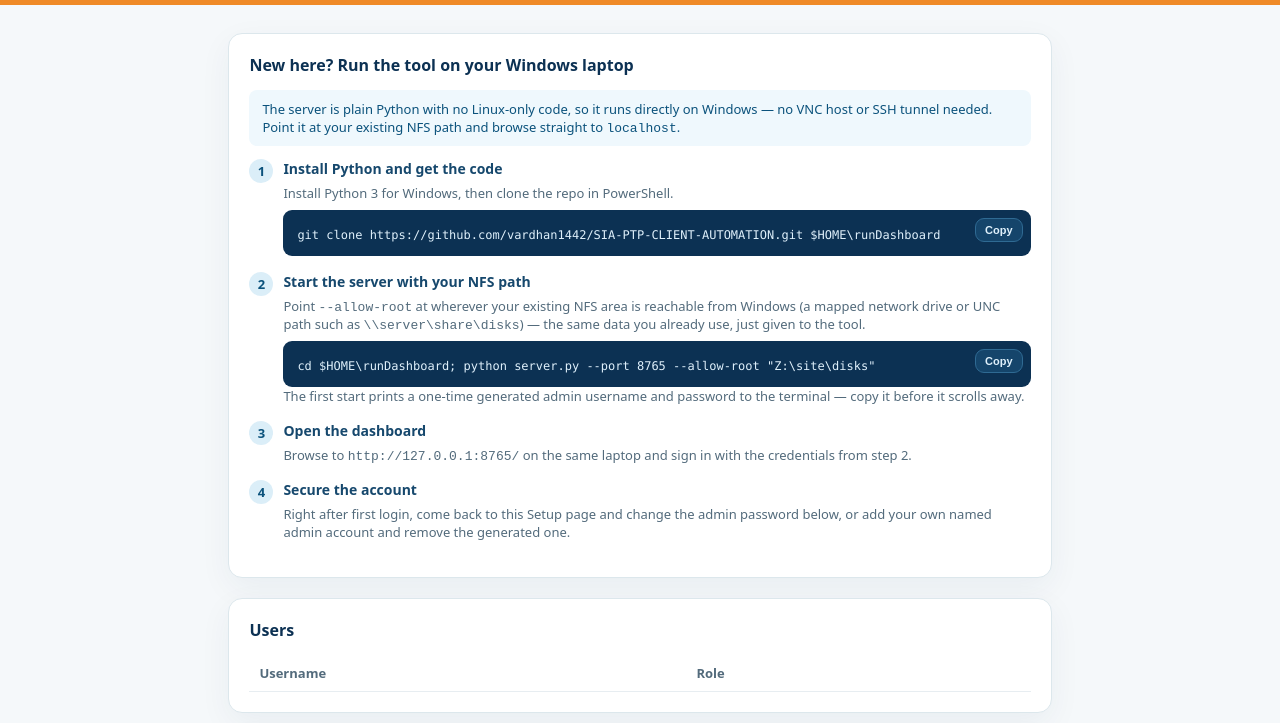
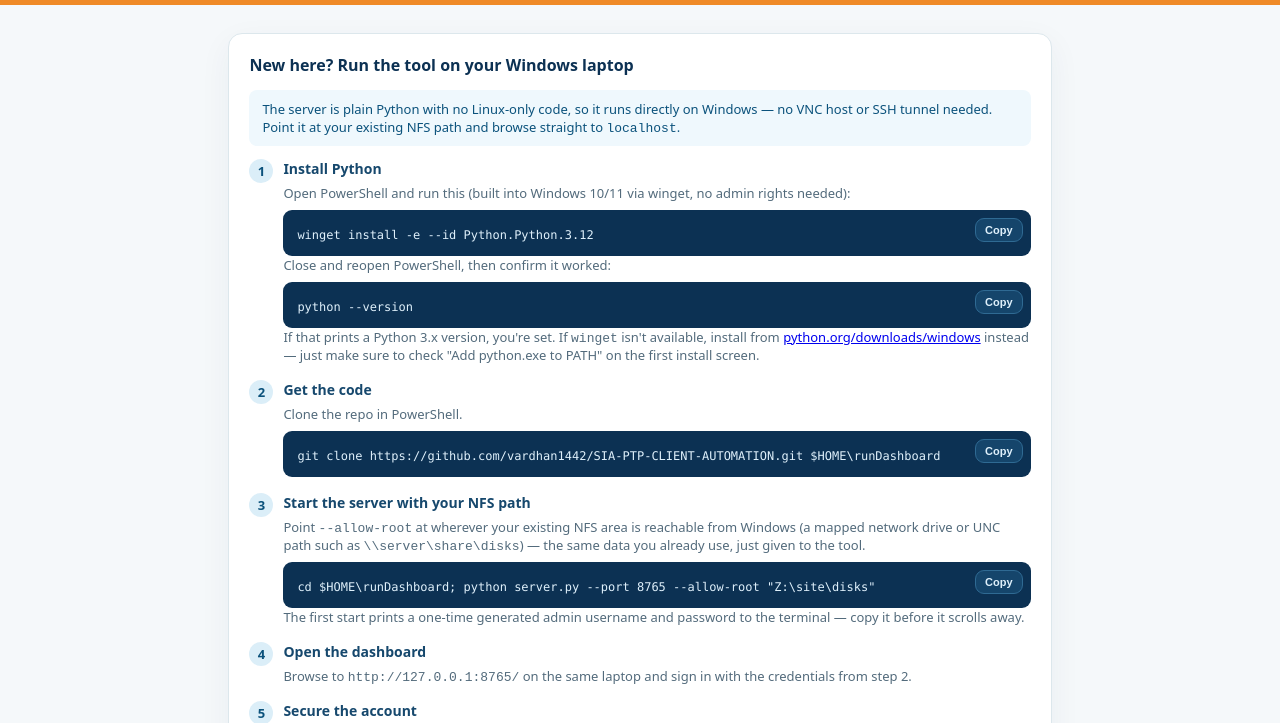
Before and after one commit to vardhan1442/SIA-PTP-CLIENT-AUTOMATION, a plain HTML site: page static/setup.html in a window 1280 px wide. Shown: the part 74-797 px from the top of the page. Drawn offline with Linux system fonts and the light colour scheme; no server answers.

Commit message:
Add concrete Python install instructions to setup page

```diff
--- a/static/setup.html
+++ b/static/setup.html
@@ -51,8 +51,16 @@ th{color:var(--muted);font-weight:700}
   <p class="msg" style="background:#eff8fd;color:#0b527c">The server is plain Python with no Linux-only code, so it runs directly on Windows &mdash; no VNC host or SSH tunnel needed. Point it at your existing NFS path and browse straight to <code>localhost</code>.</p>
   <ol class="steps">
    <li>
-    <h3>Install Python and get the code</h3>
-    <p>Install Python 3 for Windows, then clone the repo in PowerShell.</p>
+    <h3>Install Python</h3>
+    <p>Open PowerShell and run this (built into Windows 10/11 via winget, no admin rights needed):</p>
+    <div class="codebox"><code id="cmdInstallPy">winget install -e --id Python.Python.3.12</code><button class="ghost copy" data-copy="cmdInstallPy">Copy</button></div>
+    <p>Close and reopen PowerShell, then confirm it worked:</p>
+    <div class="codebox"><code id="cmdCheckPy">python --version</code><button class="ghost copy" data-copy="cmdCheckPy">Copy</button></div>
+    <p>If that prints a Python 3.x version, you're set. If <code>winget</code> isn't available, install from <a href="https://www.python.org/downloads/windows/" target="_blank" rel="noopener">python.org/downloads/windows</a> instead &mdash; just make sure to check "Add python.exe to PATH" on the first install screen.</p>
+   </li>
+   <li>
+    <h3>Get the code</h3>
+    <p>Clone the repo in PowerShell.</p>
     <div class="codebox"><code id="cmdCloneWin">git clone https://github.com/vardhan1442/SIA-PTP-CLIENT-AUTOMATION.git $HOME\runDashboard</code><button class="ghost copy" data-copy="cmdCloneWin">Copy</button></div>
    </li>
    <li>
```
